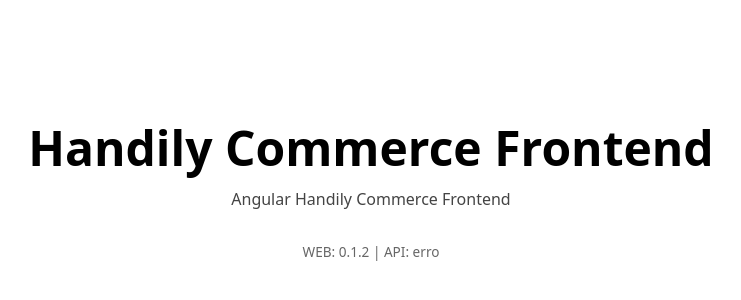
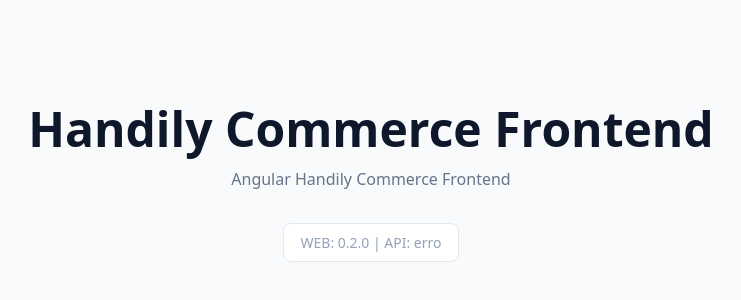
Before and after one commit to junioeusebio/handily-commerce-frontend, an Angular app: page / in a window 1280 px wide. Shown: the part 220-520 px from the top of the page, without its empty margins (269-1010 px from the left). Built offline with nearby package versions, Linux system fonts and the light colour scheme; no server answers.

Commit message:
feat: SCSS design tokens foundation
Add sass, global styles.scss with :root CSS custom properties from
src/styles/ token partials, and lightly apply tokens in the main
feature styles. Bump version 0.1.2 → 0.2.0.

Signed-off-by: Júnio Eusébio

```diff
--- a/angular.json
+++ b/angular.json
@@ -25,7 +25,7 @@
               }
             ],
             "styles": [
-              "src/styles.css"
+              "src/styles.scss"
             ]
           },
           "configurations": {
--- a/package.json
+++ b/package.json
@@ -1,6 +1,6 @@
 {
   "name": "handily-commerce-frontend",
-  "version": "0.1.2",
+  "version": "0.2.0",
   "scripts": {
     "ng": "ng",
     "start": "ng serve",
@@ -19,6 +19,7 @@
     "@angular/platform-browser": "^21.2.0",
     "@angular/router": "^21.2.0",
     "rxjs": "~7.8.0",
+    "sass": "1.93.2",
     "tslib": "^2.3.0"
   },
   "devDependencies": {
--- a/src/app/features/handily-commerce-frontend/handily-commerce-frontend.css
+++ /dev/null
@@ -1,32 +0,0 @@
-:host {
-  font-family: system-ui, sans-serif;
-  display: block;
-  min-height: 100dvh;
-}
-
-.handily-commerce-frontend {
-  min-height: 100dvh;
-  display: flex;
-  flex-direction: column;
-  align-items: center;
-  justify-content: center;
-  gap: 0.5rem;
-}
-
-h1 {
-  font-size: 3rem;
-  font-weight: 600;
-  margin: 0;
-}
-
-p {
-  margin: 0;
-  color: #444;
-}
-
-.app-versions {
-  margin-top: 1.5rem;
-  font-size: 0.85rem;
-  color: #666;
-  font-variant-numeric: tabular-nums;
-}
--- /dev/null
+++ b/src/app/features/handily-commerce-frontend/handily-commerce-frontend.scss
@@ -0,0 +1,39 @@
+:host {
+  font-family: var(--font-family-sans);
+  display: block;
+  min-height: 100dvh;
+}
+
+.handily-commerce-frontend {
+  min-height: 100dvh;
+  display: flex;
+  flex-direction: column;
+  align-items: center;
+  justify-content: center;
+  gap: var(--space-2);
+  padding: var(--space-5);
+}
+
+h1 {
+  font-size: var(--font-size-3xl);
+  font-weight: var(--font-weight-semibold);
+  line-height: var(--line-height-tight);
+  color: var(--color-text);
+  margin: 0;
+}
+
+p {
+  margin: 0;
+  color: var(--color-text-muted);
+}
+
+.app-versions {
+  margin-top: var(--space-5);
+  padding: var(--space-2) var(--space-4);
+  font-size: var(--font-size-sm);
+  color: var(--color-text-subtle);
+  font-variant-numeric: tabular-nums;
+  background-color: var(--color-surface);
+  border: 1px solid var(--color-border);
+  border-radius: var(--radius-md);
+}
--- a/src/app/features/handily-commerce-frontend/handily-commerce-frontend.ts
+++ b/src/app/features/handily-commerce-frontend/handily-commerce-frontend.ts
@@ -13,7 +13,7 @@ interface ApiVersionResponse {
   selector: 'app-handily-commerce-frontend',
   imports: [],
   templateUrl: './handily-commerce-frontend.html',
-  styleUrl: './handily-commerce-frontend.css',
+  styleUrl: './handily-commerce-frontend.scss',
 })
 export class HandilyCommerceFrontend implements OnInit {
   private readonly http = inject(HttpClient);
--- a/src/styles.css
+++ /dev/null
@@ -1 +0,0 @@
-/* You can add global styles to this file, and also import other style files */
--- /dev/null
+++ b/src/styles.scss
@@ -0,0 +1,21 @@
+@use 'styles/tokens';
+
+*,
+*::before,
+*::after {
+  box-sizing: border-box;
+}
+
+html,
+body {
+  margin: 0;
+  min-height: 100%;
+}
+
+body {
+  font-family: var(--font-family-sans);
+  font-size: var(--font-size-md);
+  line-height: var(--line-height-normal);
+  color: var(--color-text);
+  background-color: var(--color-bg);
+}
--- /dev/null
+++ b/src/styles/_colors.scss
@@ -0,0 +1,10 @@
+// Color design tokens (SCSS sources → CSS custom properties via _tokens.scss)
+
+$color-bg: #f8fafc;
+$color-surface: #ffffff;
+$color-text: #0f172a;
+$color-text-muted: #64748b;
+$color-text-subtle: #94a3b8;
+$color-primary: #2563eb;
+$color-primary-soft: #dbeafe;
+$color-border: #e2e8f0;
--- /dev/null
+++ b/src/styles/_radius.scss
@@ -0,0 +1,6 @@
+// Border radius tokens
+
+$radius-sm: 0.25rem;
+$radius-md: 0.5rem;
+$radius-lg: 0.75rem;
+$radius-full: 9999px;
--- /dev/null
+++ b/src/styles/_spacing.scss
@@ -0,0 +1,9 @@
+// Spacing scale (rem)
+
+$space-1: 0.25rem;
+$space-2: 0.5rem;
+$space-3: 0.75rem;
+$space-4: 1rem;
+$space-5: 1.5rem;
+$space-6: 2rem;
+$space-8: 3rem;
--- /dev/null
+++ b/src/styles/_tokens.scss
@@ -0,0 +1,49 @@
+// Aggregates SCSS token maps and exposes CSS custom properties on :root.
+@use 'colors' as colors;
+@use 'spacing' as spacing;
+@use 'typography' as typography;
+@use 'radius' as radius;
+
+:root {
+  /* Colors */
+  --color-bg: #{colors.$color-bg};
+  --color-surface: #{colors.$color-surface};
+  --color-text: #{colors.$color-text};
+  --color-text-muted: #{colors.$color-text-muted};
+  --color-text-subtle: #{colors.$color-text-subtle};
+  --color-primary: #{colors.$color-primary};
+  --color-primary-soft: #{colors.$color-primary-soft};
+  --color-border: #{colors.$color-border};
+
+  /* Spacing */
+  --space-1: #{spacing.$space-1};
+  --space-2: #{spacing.$space-2};
+  --space-3: #{spacing.$space-3};
+  --space-4: #{spacing.$space-4};
+  --space-5: #{spacing.$space-5};
+  --space-6: #{spacing.$space-6};
+  --space-8: #{spacing.$space-8};
+
+  /* Typography */
+  --font-family-sans: #{typography.$font-family-sans};
+  --font-family-mono: #{typography.$font-family-mono};
+  --font-size-xs: #{typography.$font-size-xs};
+  --font-size-sm: #{typography.$font-size-sm};
+  --font-size-md: #{typography.$font-size-md};
+  --font-size-lg: #{typography.$font-size-lg};
+  --font-size-xl: #{typography.$font-size-xl};
+  --font-size-2xl: #{typography.$font-size-2xl};
+  --font-size-3xl: #{typography.$font-size-3xl};
+  --font-weight-regular: #{typography.$font-weight-regular};
+  --font-weight-medium: #{typography.$font-weight-medium};
+  --font-weight-semibold: #{typography.$font-weight-semibold};
+  --font-weight-bold: #{typography.$font-weight-bold};
+  --line-height-tight: #{typography.$line-height-tight};
+  --line-height-normal: #{typography.$line-height-normal};
+
+  /* Radius */
+  --radius-sm: #{radius.$radius-sm};
+  --radius-md: #{radius.$radius-md};
+  --radius-lg: #{radius.$radius-lg};
+  --radius-full: #{radius.$radius-full};
+}
--- /dev/null
+++ b/src/styles/_typography.scss
@@ -0,0 +1,20 @@
+// Typography tokens
+
+$font-family-sans: system-ui, -apple-system, 'Segoe UI', Roboto, sans-serif;
+$font-family-mono: ui-monospace, 'Cascadia Code', 'Source Code Pro', Menlo, monospace;
+
+$font-size-xs: 0.75rem;
+$font-size-sm: 0.875rem;
+$font-size-md: 1rem;
+$font-size-lg: 1.25rem;
+$font-size-xl: 1.5rem;
+$font-size-2xl: 2rem;
+$font-size-3xl: 3rem;
+
+$font-weight-regular: 400;
+$font-weight-medium: 500;
+$font-weight-semibold: 600;
+$font-weight-bold: 700;
+
+$line-height-tight: 1.25;
+$line-height-normal: 1.5;
```
Also changed, not shown: 2 other files (tests, documents, lock files or other folders).
